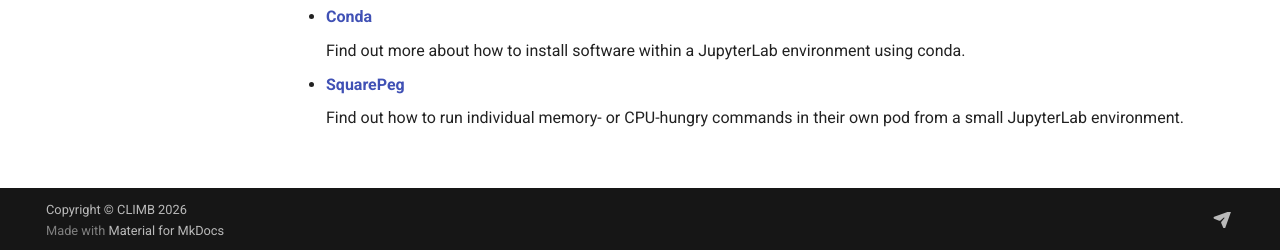
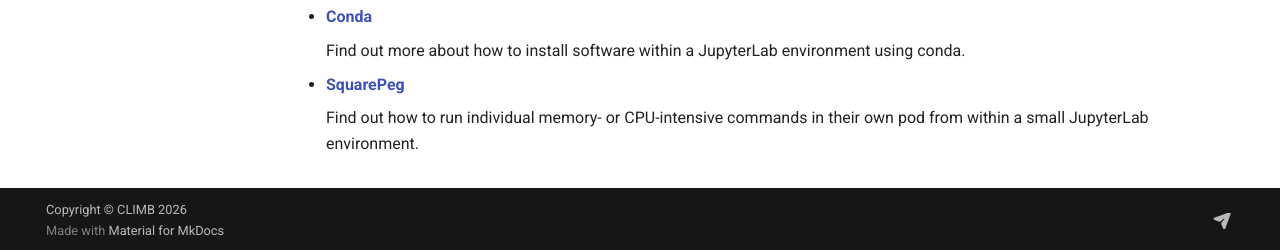
Before and after one commit to MRC-CLIMB/docs, an MkDocs documentation site: the page built from docs/4.Documentation/4.1.JupyterLab/index.md, in a window 1280 px wide and 995 px high. Shown: the part 742-992 px from the top of the window. Built offline with MkDocs 1.6.1 and Material for MkDocs 9.7.7, drawn with Linux system fonts in a browser that asks for light colours.

Commit message:
Update docs/4.Documentation/4.1.JupyterLab/index.md
Co-authored-by: Michaela Matthews <83209457+MMatthewsQ21@users.noreply.github.com>

```diff
--- a/docs/4.Documentation/4.1.JupyterLab/index.md
+++ b/docs/4.Documentation/4.1.JupyterLab/index.md
@@ -38,4 +38,4 @@ Everything you need to understand, use and get the most out of the resources ava
 
 + [**SquarePeg**](4.1.8.squarepeg.md)
 
-    Find out how to run individual memory- or CPU-hungry commands in their own pod from a small JupyterLab environment.
+    Find out how to run individual memory- or CPU-intensive commands in their own pod from within a small JupyterLab environment.
```
